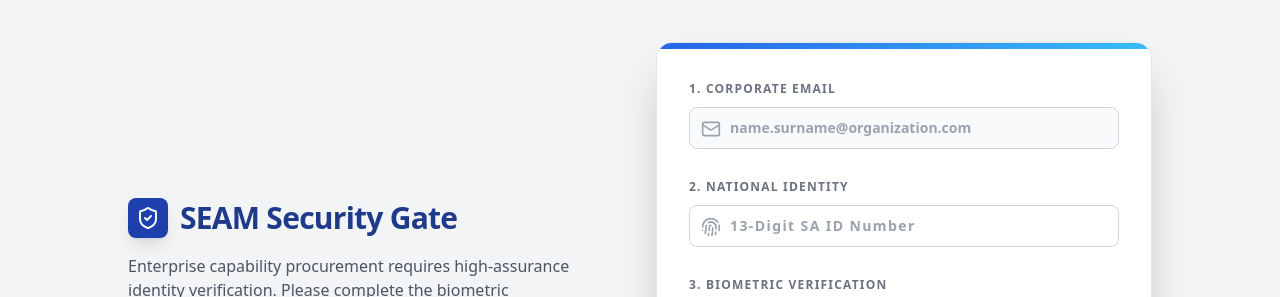
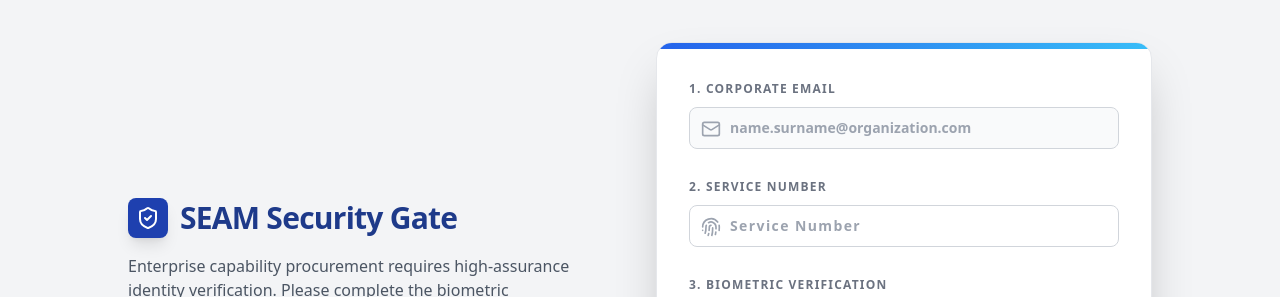
Before and after one commit to EndzDrink/App-Manager, a React (Vite) app: page /register in a window 1280 px wide. Shown: the top 297 px of the page. Built offline with nearby package versions, Linux system fonts and the light colour scheme.

Commit message:
first commit

```diff
--- a/src/pages/Register.tsx
+++ b/src/pages/Register.tsx
@@ -216,14 +216,14 @@ export const Register = () => {
 
             {/* STEP 2: SA ID NUMBER */}
             <div className="space-y-2">
-              <label className="text-xs font-black text-gray-500 uppercase tracking-widest">2. National Identity</label>
+              <label className="text-xs font-black text-gray-500 uppercase tracking-widest">2. Service Number</label>
               <div className="relative">
                 <Fingerprint className="absolute left-3 top-3 h-5 w-5 text-gray-400" />
                 <input
                   type="text"
                   maxLength={13}
                   className="w-full pl-10 pr-4 py-2.5 border border-gray-300 rounded-lg text-sm focus:ring-2 focus:ring-blue-500 transition-all font-bold text-gray-900 outline-none tracking-widest"
-                  placeholder="13-Digit SA ID Number"
+                  placeholder="Service Number"
                   value={saId}
                   onChange={(e) => setSaId(e.target.value.replace(/\D/g, ''))} // Only allow numbers
                   required
```
